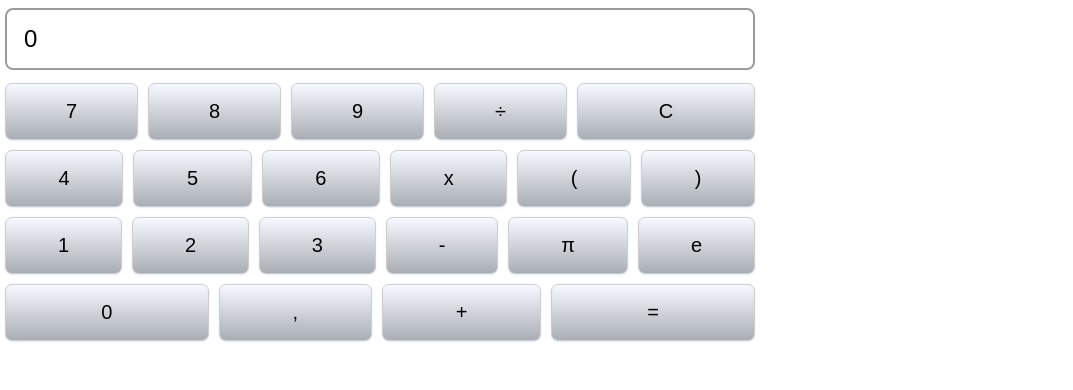
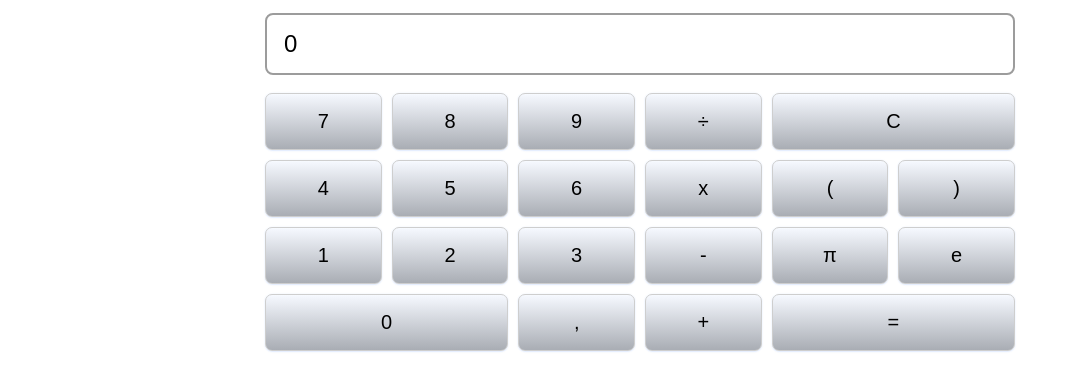
Before and after one commit to nickonblack/angular-calculator, an Angular app: page / in a window 1280 px wide. Shown: the top 390 px of the page, without its empty margins (0-1073 px from the left). Built offline with nearby package versions, Linux system fonts and the light colour scheme.

Commit message:
исправления в разметке

```diff
--- a/src/app/app.component.css
+++ b/src/app/app.component.css
@@ -3,7 +3,8 @@
   box-sizing: content-box;
   max-width: 750px;
   min-width: 300px;
-  justify-content:center;
+  margin-left: auto;
+  margin-right: auto;
 }
 
 div.container {
@@ -19,7 +20,7 @@ div.container > div {
 input[type=text] {
   width: 100%;
   padding: 15px 17px;
-  margin: 8px 5px;
+  margin: 8px 0px;
   box-sizing: border-box;
   border: 2px solid rgb(156, 156, 156);
   border-radius: 8px;
--- a/src/app/app.component.html
+++ b/src/app/app.component.html
@@ -1,8 +1,10 @@
- <input type="text" [ngModel]="calculator.result" (ngModelChange)="valuechange($event)" >
+<div class="outerContainer">
+    <input type="text" [ngModel]="calculator.result" (ngModelChange)="valuechange($event)">
+</div>
 
 <ng-container *ngFor="let buttonArr of calculatorButtons">
     <div class="outerContainer">
-        <div fxLayout="row" fxLayoutGap="10px" class="container">
+        <div fxLayout="row" fxLayoutGap="10px" fxLayoutAlign="center center" class="container">
         <ng-container  *ngFor="let button of buttonArr; let i = index">
             <item-button-comp sign={{button.sign}} fxFlex={{button.flexConstraint}} (onChanged)="valuechange($event)"></item-button-comp>
          </ng-container>
--- a/src/app/itembutton/itembutton.component.css
+++ b/src/app/itembutton/itembutton.component.css
@@ -1,8 +1,3 @@
-.item-button {
-    /* padding: 5px;
-    background: rgb(18, 102, 60); */
-}
-
 button {
     padding: 1rem;
     font-size: 20px;
@@ -18,3 +13,8 @@ button:active {
     box-shadow: inset 0px 0.8px 0px -0.25px rgba(255, 255, 255, 0.2), 0px 0.5px 1.5px rgba(54, 122, 246, 0.25), 0px 0px 0px 3.5px rgba(58, 108, 217, 0.5);
     outline: 0;
 }
+
+.certain-width{
+    /* width: 20px;
+    align-items: center; */
+}
--- a/src/app/itembutton/itembutton.component.html
+++ b/src/app/itembutton/itembutton.component.html
@@ -1,3 +1,5 @@
-<div class="item-button">
-    <button (click)="change(sign)" fxFlex='1 0 auto' >{{sign}}</button>
-</div>
+<button (click)="change(sign)" fxFlex='1 0 auto'>
+    <div class="certain-width">
+        {{sign}}
+    </div>
+</button>
--- a/src/app/utils/help_funcs.ts
+++ b/src/app/utils/help_funcs.ts
@@ -1,7 +1,7 @@
 // Получаем значение flex по значению
 export function getFlex(flex: number): string{
     if (flex == 1)
-        return flex + " 1 auto";
+        return `${flex} 1 calc(${45*flex}px)`;
     else
-        return flex + `1 calc(${45*flex}px)`
+        return `${flex} 1 calc(${45*flex + 10}px)`;
 }
```
